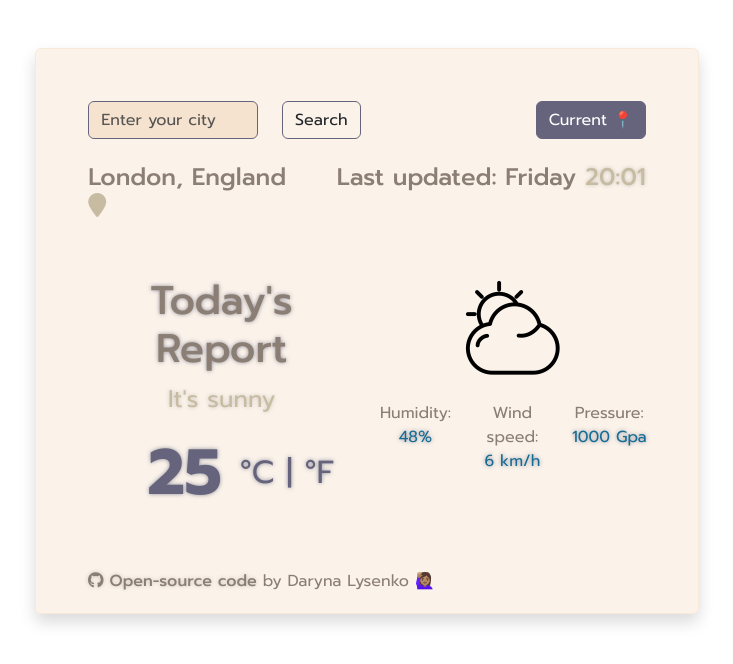
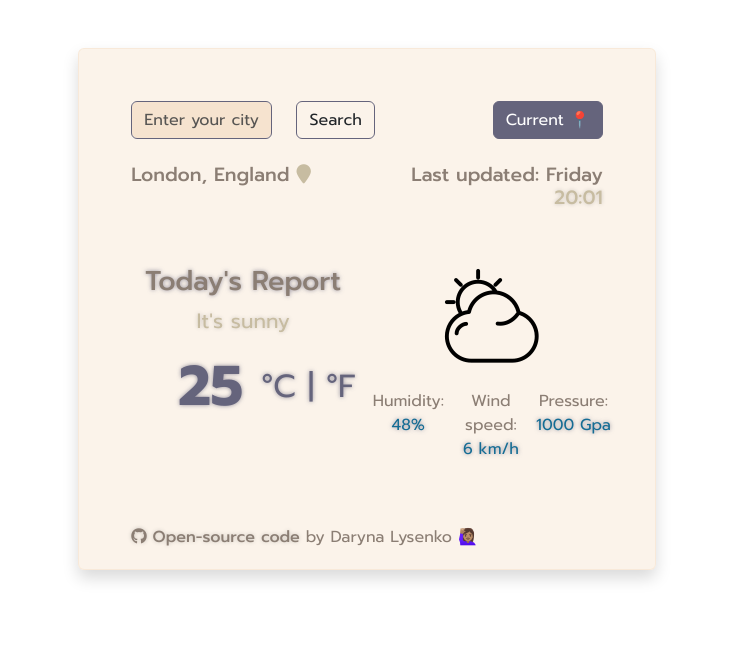
Before and after one commit to Darymee/weather-app, a plain HTML site: page index.html in a window 1280 px wide. Shown: the whole page, without its empty margins (273-1006 px from the left). Drawn offline with nearby package versions, Linux system fonts and the light colour scheme.

Commit message:
style fixes

```diff
--- a/index.html
+++ b/index.html
@@ -59,14 +59,14 @@
             </div>
           </form>
           <div class="row mb-5">
-            <div class="col-5">
+            <div class="col-6">
               <h2 class="location">
                 <span id="city">London,</span>
                 <span id="country">England</span>
                 <i class="fa-sharp fa-solid fa-location-pin"></i>
               </h2>
             </div>
-            <div class="col-7">
+            <div class="col-6">
               <h2 class="date">
                 Last updated:
                 <span id="current-day"> Friday </span>
--- a/src/styles.css
+++ b/src/styles.css
@@ -51,12 +51,12 @@ body {
 }
 
 .location {
-  font-size: 1.5rem;
+  font-size: 1.2rem;
 }
 
 .date {
   text-align: right;
-  font-size: 1.5rem;
+  font-size: 1.2rem;
 }
 
 .time {
@@ -65,20 +65,21 @@ body {
 }
 
 .today-text {
+  font-size: 1.7rem;
   text-align: center;
   text-shadow: 0 0 0.25rem rgba(101, 100, 124, 0.7);
 }
 
 .weather {
   color: #c7bca1;
-  font-size: 1.5rem;
+  font-size: 1.3rem;
   width: fit-content;
   margin: 0 auto;
   text-shadow: 0 0 0.25rem rgba(0, 0, 0, 0.2);
 }
 
 .temperature {
-  font-size: 4rem;
+  font-size: 3.5rem;
   font-weight: 700;
   color: #65647c;
   width: fit-content;
@@ -155,6 +156,7 @@ body {
 
 .info {
   text-align: center;
+  font-size: 1rem;
 }
 
 .info-value {
```
